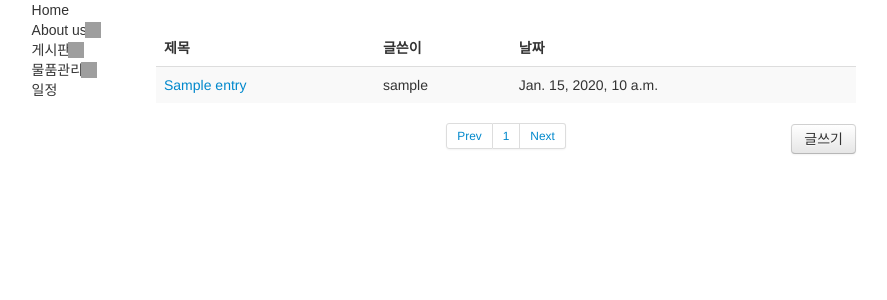
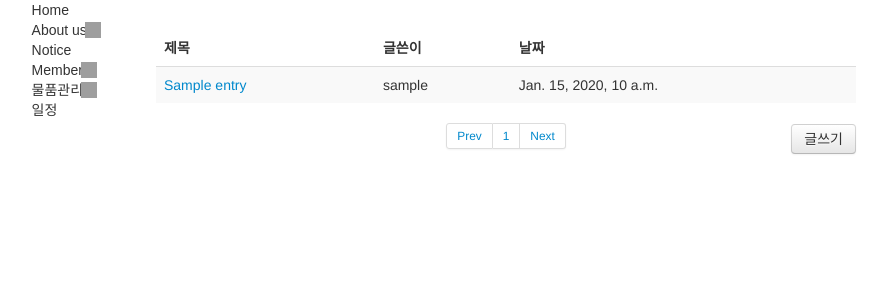
Before and after one commit to safariworld/cspclabWeb, a Django app: template templates/list.html in a window 1280 px wide. Shown: the part 159-459 px from the top of the page, without its empty margins (174-1061 px from the left). Run offline with Django 3.2, Linux system fonts and the light colour scheme; the template is opened without the code that fills it: most values are stand-ins (such as "Sample title", 1, 10 or a date in 2020); some libraries are stand-ins or nearby versions; some web fonts are replaced; grey boxes are pictures that could not be loaded.

Commit message:
menu is changed.

```diff
--- a/templates/base.html
+++ b/templates/base.html
@@ -201,16 +201,19 @@
                 <div id="menuBar" class="menu span1">
                     <ul id="menu">
                         <li><a href="/">Home</a></li>
-                        <li><a>About us</a>
+                        <li><a href="/">About us</a>
                             <ul>
                                 <li><a href="/plain/aboutus">소개</a></li>
                                 <li><a href="/plain/achievements">Achievements</a></li>
                             </ul>
                         </li>
-                        <li><a href="/">게시판</a>
+                        <li><a href="/board/list/Notice/1">Notice</a>
+                        </li>
+                        <li><a href="/">Member</a>
                             <ul>
-                                <li><a href="/board/list/Notice/1">공지</a></li>
-                                <li><a href="/board/list/Member/1">멤버</a></li>
+                                <li><a href="/board/list/Member/1">게시판</a></li>
+                                <li><a href="/board/list/Seminar/1">세미나</a></li>
+                                <li><a href="/">프로젝트</a></li>
                                 <li><a href="/board/list/Photo/1">사진</a></li>
                             </ul>
                         </li>
```
